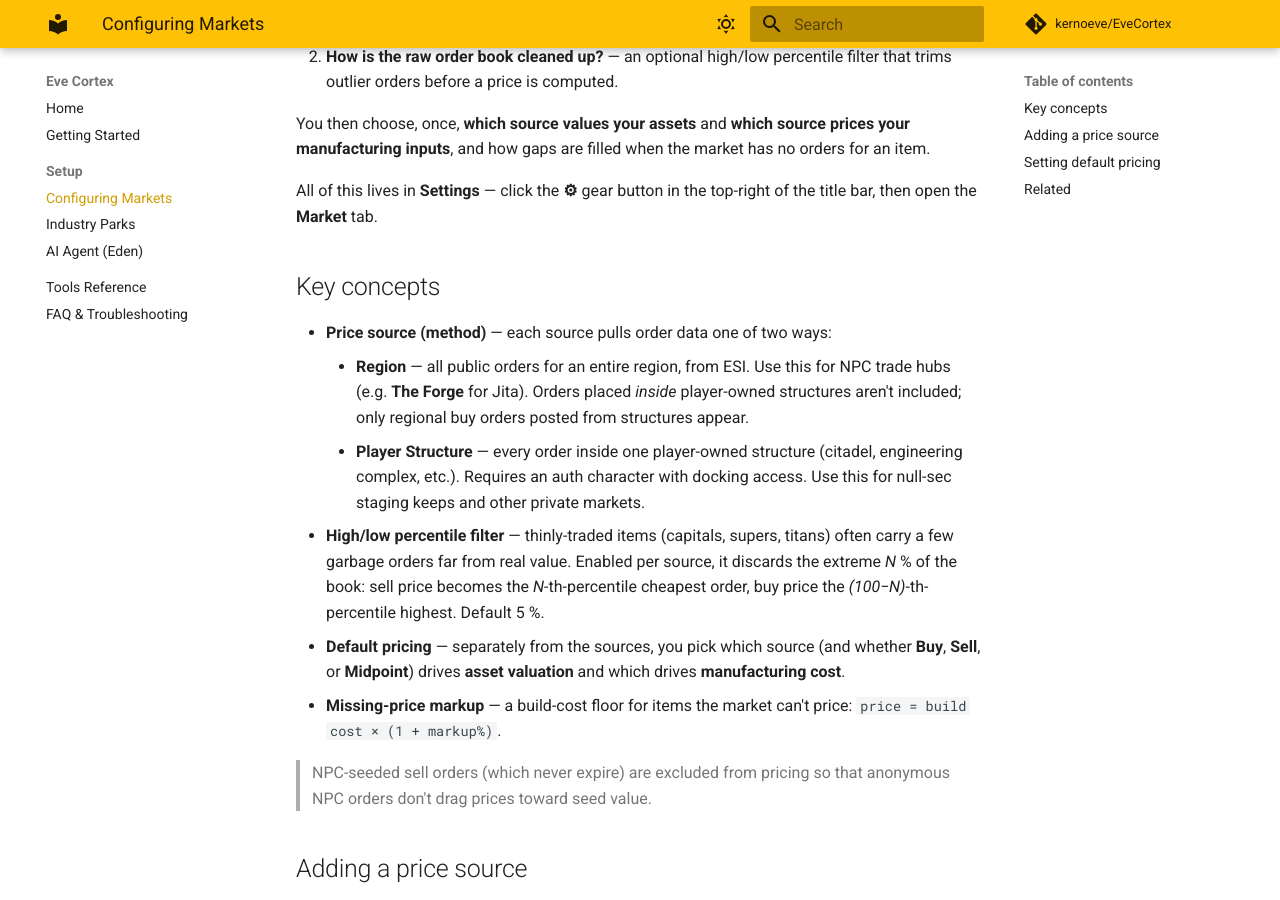
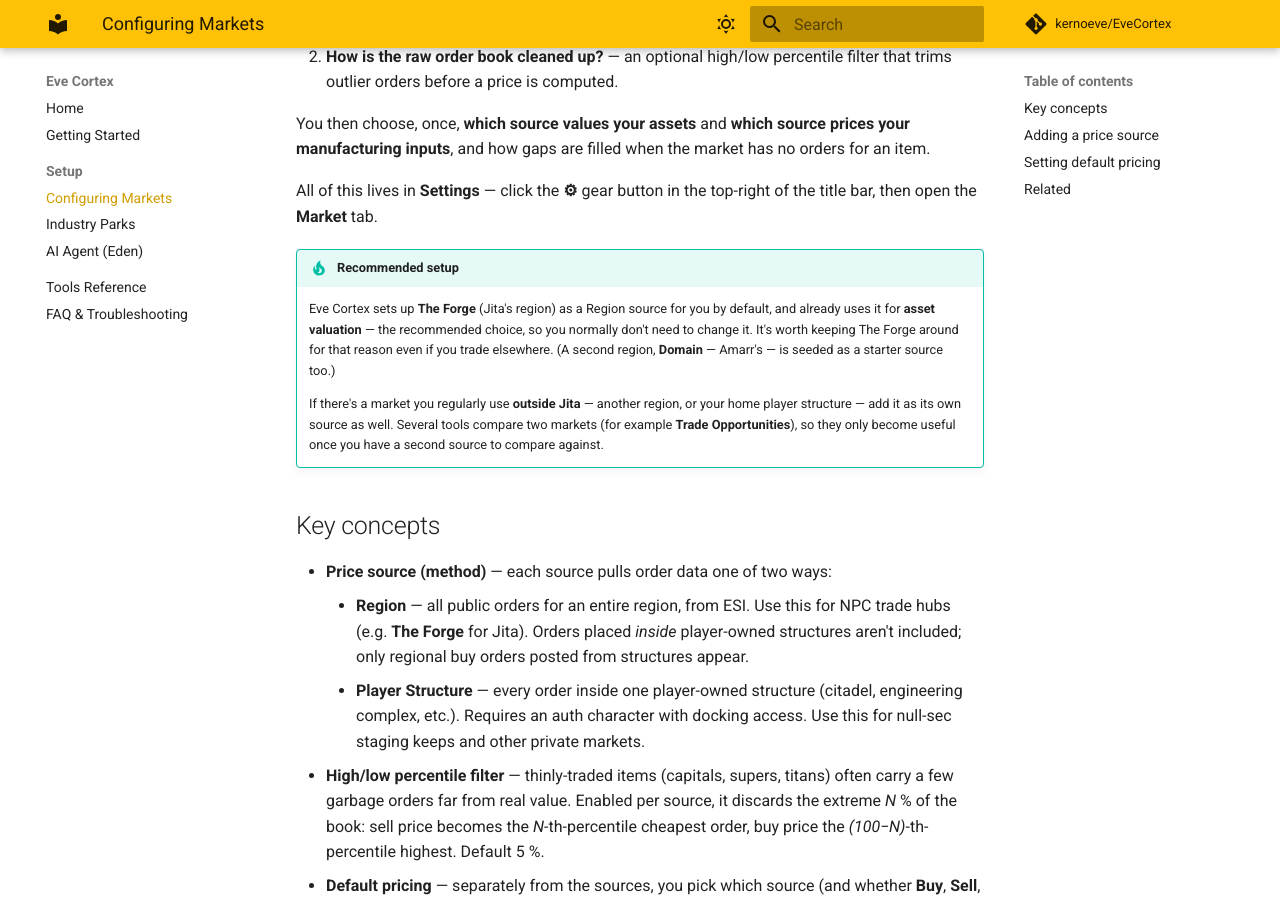
Before and after one commit to kernoeve/EveConsole, an MkDocs documentation site: the page built from docs/configuring-markets.md, in a window 1280 px wide and 900 px high, scrolled down 304 px. Built offline with MkDocs 1.6.1 and Material for MkDocs 9.7.7, drawn with Linux system fonts in a browser that asks for light colours; comment, search, counter and statistics services are not loaded.

Commit message:
docs: add recommended market-source setup to Configuring Markets
Add a "Recommended setup" callout up top: keep the default The Forge Region
source (it's also the seeded default for asset valuation), and add a second
source for whatever market you use outside Jita — some tools (e.g. Trade
Opportunities) compare two markets and need a second source. Notes Domain is
seeded as a second starter source too. Verified against the fresh-install
seed in App.axaml.cs.

Co-Authored-By: Claude Opus 4.8 <noreply@anthropic.com>

```diff
--- a/docs/configuring-markets.md
+++ b/docs/configuring-markets.md
@@ -17,6 +17,19 @@ orders for an item.
 
 All of this lives in **Settings** — click the **⚙** gear button in the top-right
 of the title bar, then open the **Market** tab.
+
+!!! tip "Recommended setup"
+
+    Eve Cortex sets up **The Forge** (Jita's region) as a Region source for you by
+    default, and already uses it for **asset valuation** — the recommended choice, so
+    you normally don't need to change it. It's worth keeping The Forge around for that
+    reason even if you trade elsewhere. (A second region, **Domain** — Amarr's — is
+    seeded as a starter source too.)
+
+    If there's a market you regularly use **outside Jita** — another region, or your
+    home player structure — add it as its own source as well. Several tools compare two
+    markets (for example **Trade Opportunities**), so they only become useful once you
+    have a second source to compare against.
 
 ## Key concepts
 
```
